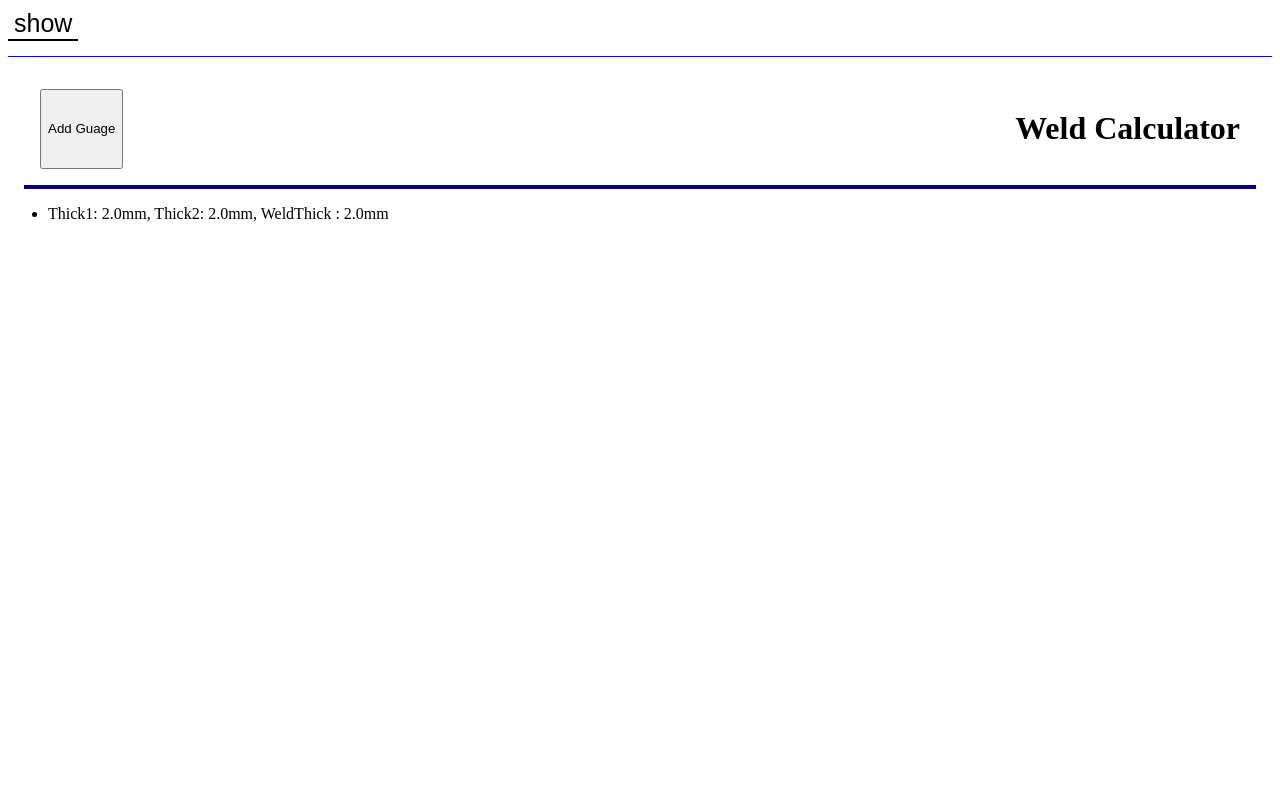
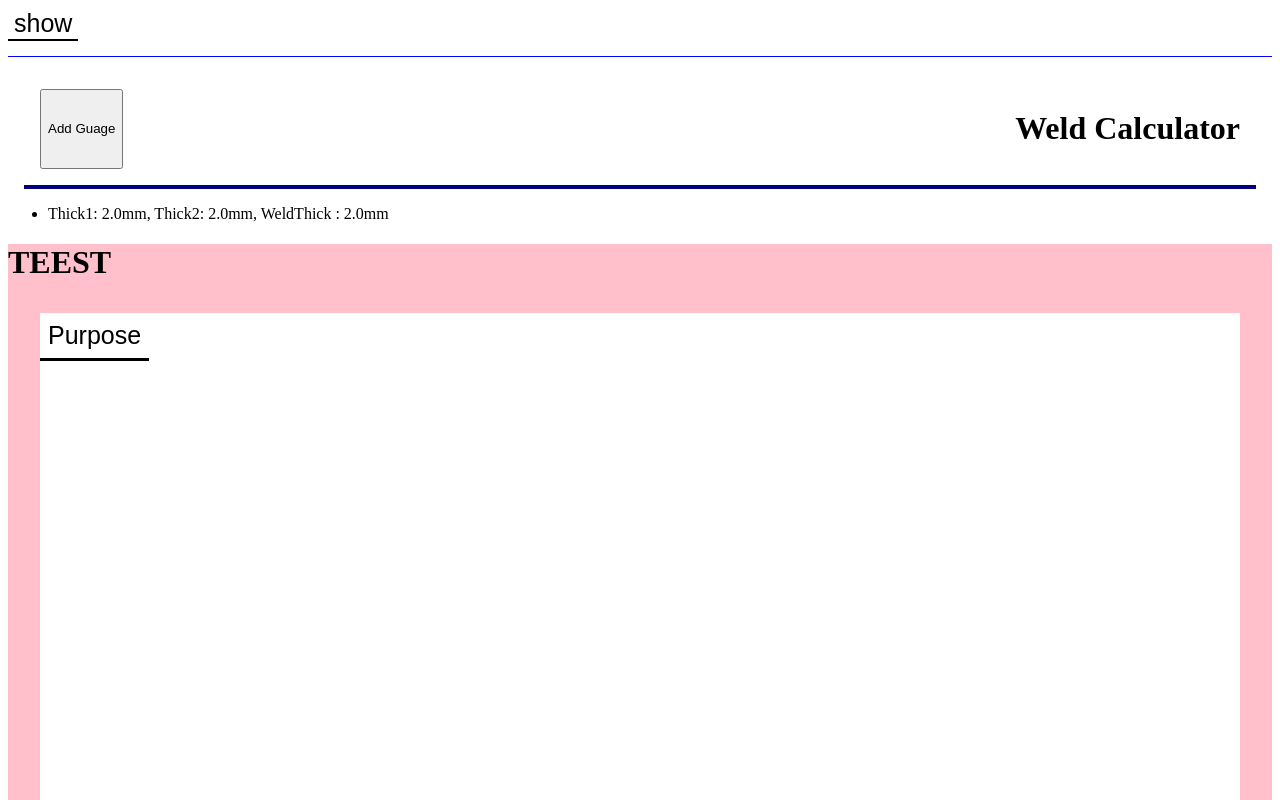
Before and after one commit to matterholt/WeldThicknessCalculator, a React (Create React App) app: page / in a window 1280 px wide. Shown: the top 800 px of the page. Built offline with nearby package versions, Linux system fonts and the light colour scheme.

Commit message:
update model component, and style and add css keyframe

```diff
--- /dev/null
+++ b/src/ModalTwo.js
@@ -0,0 +1,104 @@
+/** @jsx jsx */
+import { jsx, css, keyframes } from "@emotion/core";
+import { useState } from "react";
+import styled from "@emotion/styled";
+
+const AnimateIn = keyframes`
+  from {
+		opacity:0;
+    height: 1px;
+    width: 1px;
+  }
+  to {
+		opacity:1;
+    height: 350px;
+    width: 250px;
+  }
+}
+`;
+const AnimateOut = keyframes`
+  from {
+		opacity:1;
+    height: 350px;
+    width: 250px;
+  }
+  to {
+		opacity:0;
+    height: 1px;
+    width: 1px;
+  }
+}
+`;
+
+const Button = styled.button`
+  border: none;
+  background: white;
+  border-bottom: solid black 3px;
+  padding: 0.5rem;
+  font-size: 25px;
+  :focus {
+  }
+  :hover {
+    background: pink;
+  }
+  :active {
+  }
+`;
+
+const Modal = css`
+  display: content;
+  position: absolute;
+  background: lightgrey;
+  overflow: hidden;
+  height: 1px;
+  width: 1px;
+`;
+const animateIN = css`
+  animation-name: ${AnimateIn};
+  animation-duration: 2s;
+  animation-timing-function: ease;
+  animation-delay: 0s;
+  animation-iteration-count: 1;
+  animation-fill-mode: forwards;
+`;
+const animateOUT = css`
+  animation-name: ${AnimateOut};
+  animation-duration: 2s;
+  animation-timing-function: ease;
+  animation-delay: 0s;
+  animation-iteration-count: 1;
+  animation-fill-mode: forwards;
+`;
+
+function SimpleModal({ close, show }) {
+  const showHideClassName = show ? animateIN : animateOUT;
+  return (
+    <div css={[Modal, showHideClassName]}>
+      <h2> Testing </h2>
+      <p />
+      <Button onClick={close}>Close</Button>
+    </div>
+  );
+}
+
+const PurposeContainer = css`
+  height: 100vh;
+  background: white;
+  margin: 2rem;
+  border-bottom: solid 1px blue;
+`;
+
+function ModalTwo() {
+  const [view, updateView] = useState(false);
+  const ToggleView = () => {
+    updateView(!view);
+    //console.log(view);
+  };
+  return (
+    <div css={PurposeContainer}>
+      <SimpleModal close={ToggleView} show={view} />
+      <Button onClick={ToggleView}>Purpose</Button>
+    </div>
+  );
+}
+export { ModalTwo };
--- a/src/dataInfo/WordDef.js
+++ b/src/dataInfo/WordDef.js
@@ -12,7 +12,7 @@ const DataTerms = [
   "Constraints - boundaries for the FEA model"
 ];
 const Terms = () => {
-  const listTerms = DataTerms.map(item => <li>{item}</li>);
+  const listTerms = DataTerms.map(item => <li key={item.id}>{item}</li>);
 
   return (
     <div>
--- a/src/index.tsx
+++ b/src/index.tsx
@@ -5,6 +5,11 @@ import styled from "@emotion/styled";
 import { MainDataTable } from "../src/MainDataTable";
 import { PopUpWindow } from "../src/PopUpThickness";
 import { ModelTrems } from "../src/ModelTrems";
+import { ModalTwo } from "../src/ModalTwo";
+
+const TEST = styled.div`
+  background: pink;
+`;
 
 function App() {
   return (
@@ -14,6 +19,10 @@ function App() {
         <MainDataTable />
       </div>
       <PopUpWindow />
+      <TEST>
+        <h1>TEEST</h1>
+        <ModalTwo />
+      </TEST>
     </div>
   );
 }
```
Also changed, not shown: src/dataInfo/AppWriteUp.tsx (+0 -21 lines), src/dataInfo/AppDetail.js (added).
